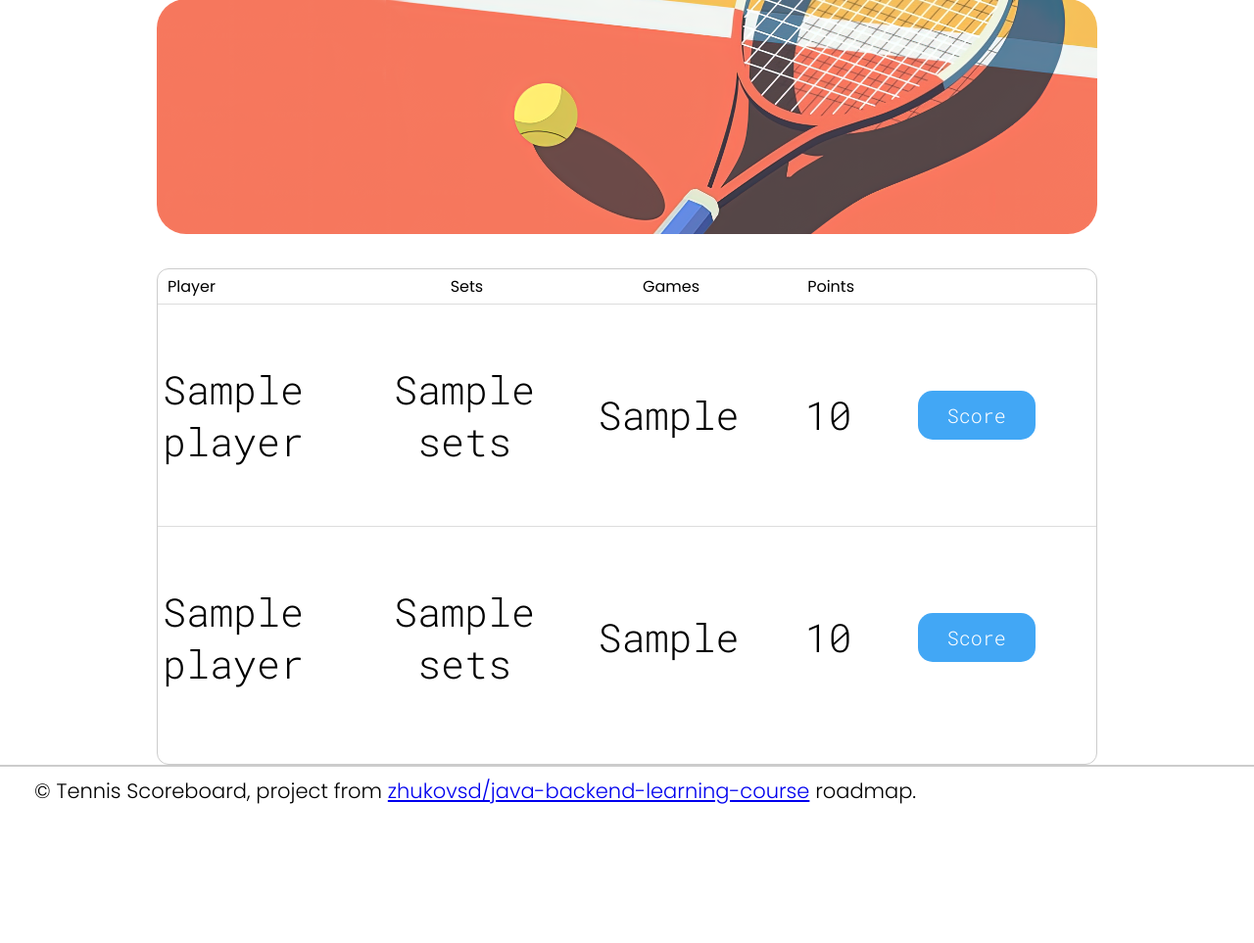
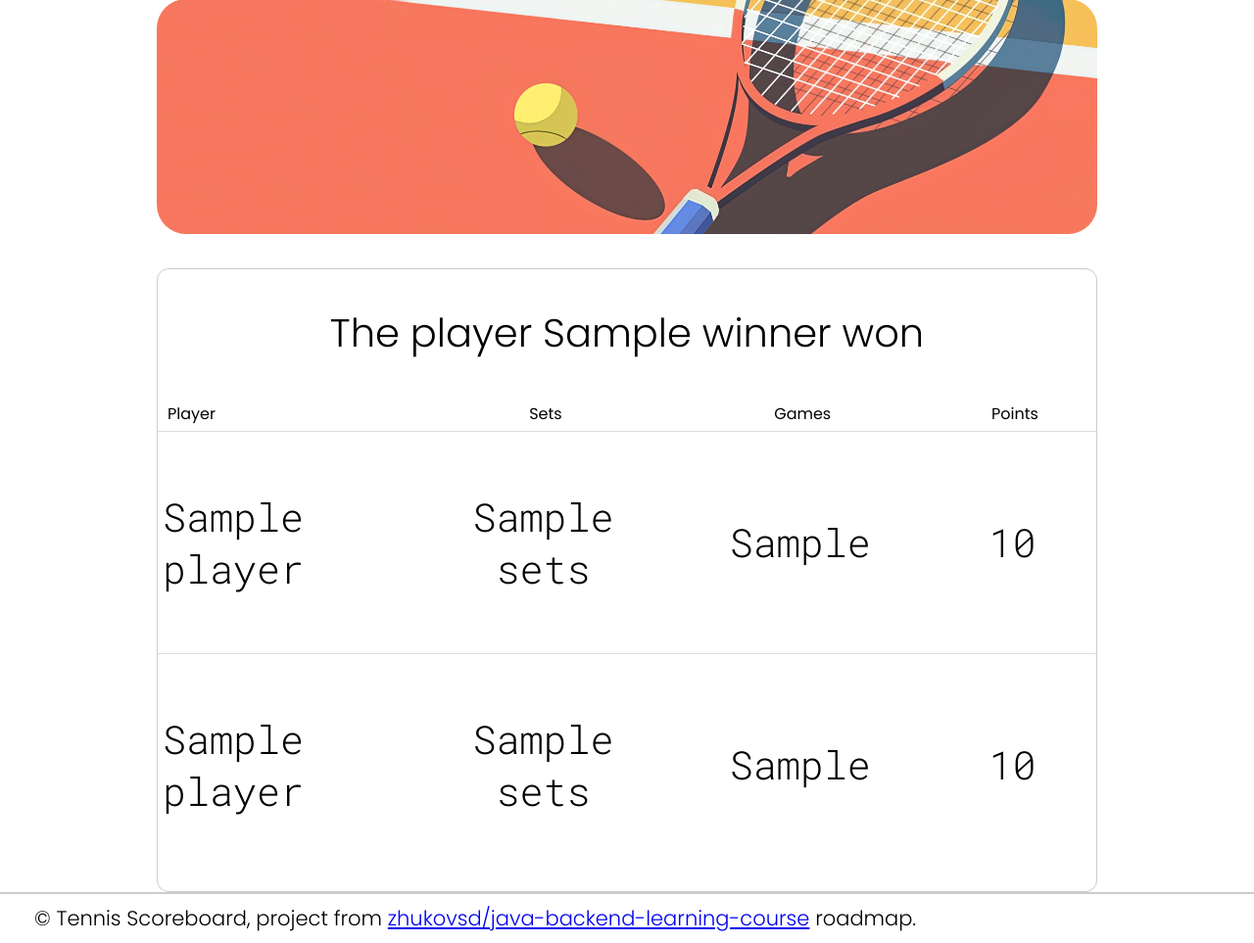
Before and after one commit to KhudopayMA/TennisMatchScoreboard, a Django app: template tennis_match_scoreboard/templates/tennis_match_scoreboard/match-score.html in a window 1280 px wide. Shown: the part 177-1140 px from the top of the page at 98% size. Before the commit the page ends 998 px from the top, so only its background shows below. Run offline with Django 5.2, Linux system fonts and the light colour scheme; tables that the repository leaves empty hold one stand-in row (values such as "Sample post"); the template is opened without the code that fills it: values that come from a table or form of the project are taken from there, most other values are stand-ins (such as "Sample title", 1, 10 or a date in 2020); some libraries are stand-ins or nearby versions.

Commit message:
feat: add the logic of the winner of the match on the template.

```diff
--- a/tennis_match_scoreboard/static/css/style.css
+++ b/tennis_match_scoreboard/static/css/style.css
@@ -299,6 +299,13 @@ footer {
     cursor: pointer;
 }
 
+.winner {
+    font-size: 40px;
+    margin-top: 35px;
+    margin-bottom: 35px;
+    text-align: center;
+}
+
 /* Responsive Styles */
 @media (max-width: 992px) {
     .container {
--- a/tennis_match_scoreboard/templates/tennis_match_scoreboard/match-score.html
+++ b/tennis_match_scoreboard/templates/tennis_match_scoreboard/match-score.html
@@ -37,6 +37,9 @@
         <div class="current-match-image"></div>
         <section class="score">
             <form method="post" action="{% url 'match_score'%}">
+                {% if winner %}
+                <p class="winner">The player {{ winner.name }} won</p>
+                {% endif %}
             <table class="table">
                 <thead class="result">
                 <tr>
@@ -52,18 +55,22 @@
                     <td class="table-text">{{ player1_score.sets }}</td>
                     <td class="table-text">{{ player1_score.won_games }}</td>
                     <td class="table-text">{{ player1_score.current_game.points }}</td>
-                    <td class="table-text">
-                        <button  class="score-btn" name="player_name" value={{player1.name}}>Score</button >
-                    </td>
+                    {% if not winner %}
+                        <td class="table-text">
+                            <button  class="score-btn" name="player_name" value={{player1.name}}>Score</button >
+                        </td>
+                    {% endif %}
                 </tr>
                 <tr class="player2">
                     <td class="table-text">{{ player2.name }}</td>
                     <td class="table-text">{{ player2_score.sets }}</td>
                     <td class="table-text">{{ player2_score.won_games }}</td>
                     <td class="table-text">{{ player2_score.current_game.points }}</td>
+                    {% if not winner %}
                     <td class="table-text">
                         <button  class="score-btn" name="player_name" value={{player2.name}}>Score</button >
                     </td>
+                    {% endif %}
                 </tr>
                 </tbody>
             </table>
```
Also changed, not shown: tennis_match_scoreboard/views/match_score_page_view.py (+4 -4 lines).
